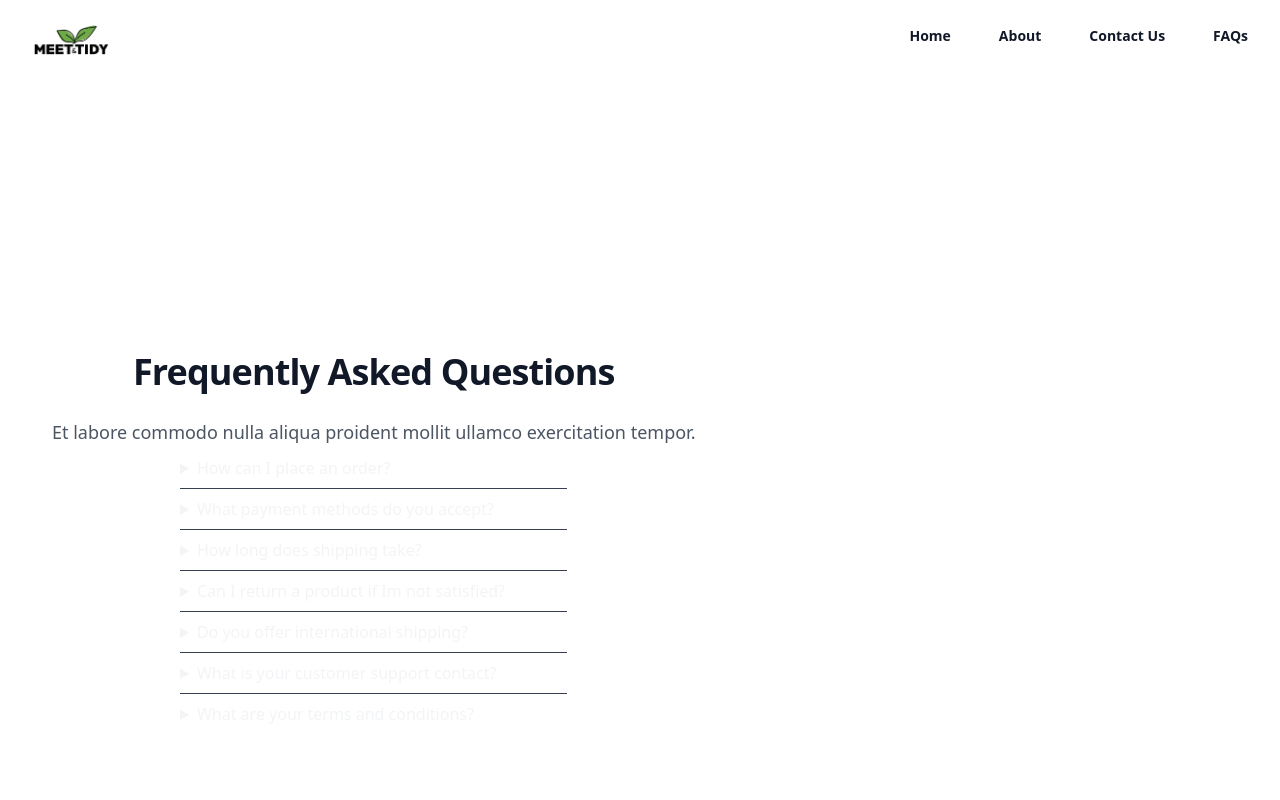
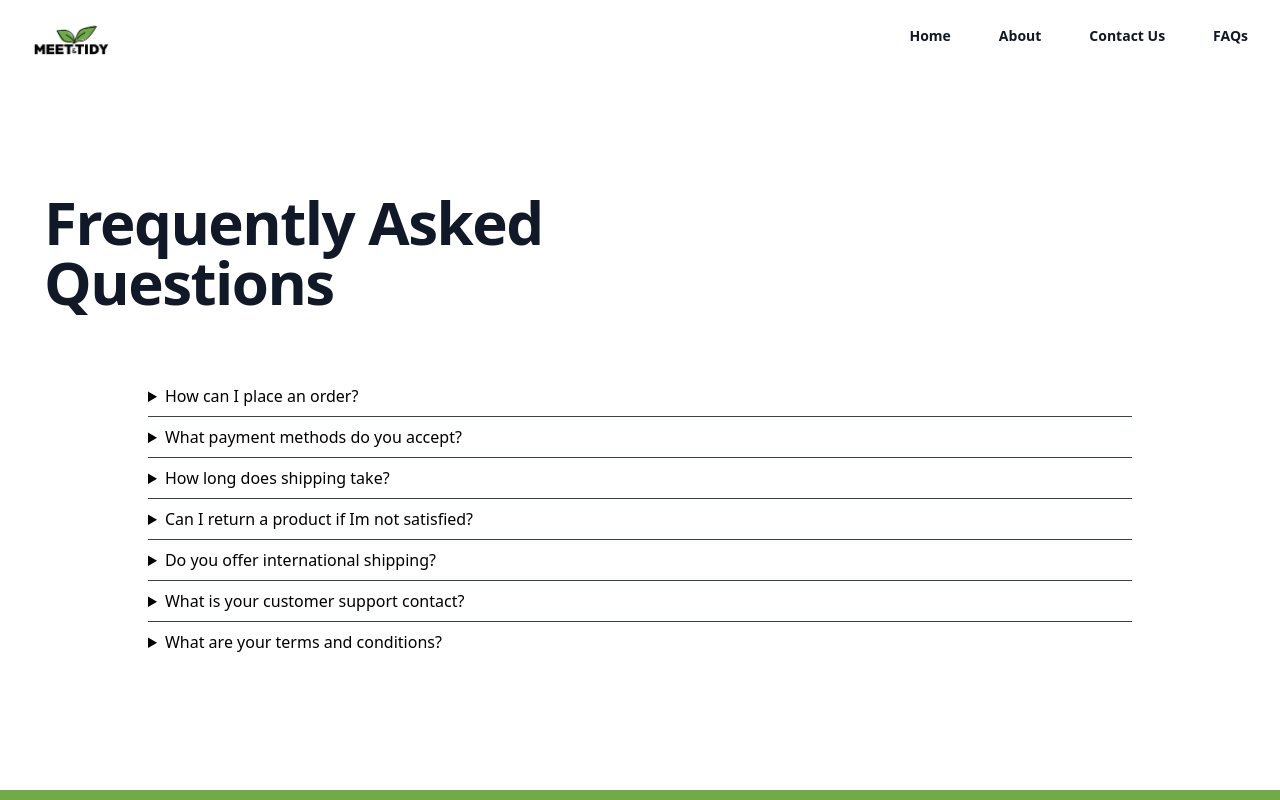
Before and after one commit to Meet-And-Tidy/meet_and_tidy_live_site, a React (Create React App) app: page /faqs in a window 1280 px wide. Shown: the top 800 px of the page. Built offline with nearby package versions, Linux system fonts and the light colour scheme.

Commit message:
Further page styling changes

```diff
--- a/src/common/Footer/Footer.jsx
+++ b/src/common/Footer/Footer.jsx
@@ -1,6 +1,6 @@
 const Footer = () => {
   return (
-    <footer className="inset-x-0 text-center w-full py-3 bg-[#71AB47]">
+    <footer className="inset-x-0 text-center w-full py-3 bg-[#71AB47] static bottom-0">
       {/* <nav className="-mb-6 columns-2 sm:flex sm:justify-center sm:space-x-12" aria-label="Footer">
         <div className="pb-6">
           <a href="faqs.html#" className="text-sm leading-6">Blog</a>
--- a/src/pages/About/About.jsx
+++ b/src/pages/About/About.jsx
@@ -4,7 +4,7 @@ const About = () => {
       <div className="isolate pb-32">
         <div className="relative isolate -z-10">
           <div className="absolute left-1/2 right-0 top-0 -z-10 -ml-24 transform-gpu overflow-hidden blur-3xl lg:ml-24 xl:ml-48" aria-hidden="true">
-          <div className="aspect-[801/1036] w-[50.0625rem] bg-gradient-to-tr from-[#ff80b5] to-[#9089fc] opacity-30"></div>
+            <div className="aspect-[801/1036] w-[50.0625rem] bg-gradient-to-tr from-[#9cff80] to-[#40d31f] opacity-30"></div>
           </div>
           <div className="overflow-hidden">
             <div className="mx-auto max-w-7xl px-6 pb-32">
--- a/src/pages/FAQs/FAQs.jsx
+++ b/src/pages/FAQs/FAQs.jsx
@@ -1,13 +1,16 @@
 const FAQs = () => {
   return (
-    <div className="container mx-auto mt-28 px-5 flex ">
-      <div className="text-gray-100 py-32 mb-16	 min-h-screen">
-        <div className="container flex flex-col justify-center align-center p-4 mx-auto md:p-8">
-          <div className="mx-auto max-w-2xl sm:text-center">
-            <h2 className="text-3xl font-bold tracking-tight text-gray-900 sm:text-4xl">Frequently Asked Questions</h2>
-            <p className="mt-6 text-lg leading-8 text-gray-600">Et labore commodo nulla aliqua proident mollit ullamco exercitation tempor.</p>
+    <div className="container mx-auto mt-28 px-5">
+      <div className="isolate pb-32">
+        <div className="relative isolate -z-10">
+          <div className="overflow-hidden">
+            <div className="mx-auto max-w-7xl px-6 pb-16">
+              <div className="mx-auto max-w-2xl gap-x-14 lg:mx-0 lg:flex lg:max-w-none lg:items-center">
+                <div className="w-full max-w-xl lg:shrink-0 xl:max-w-2xl">
+                  <h1 className="text-4xl font-bold tracking-tight text-gray-900 sm:text-6xl">Frequently Asked Questions</h1>
                 </div>
-
+              </div>
+            </div>
             <div className="flex flex-col divide-y sm:px-8 lg:px-12 xl:px-32 divide-gray-700">
               <details>
                 <summary className="py-2 outline-none cursor-pointer focus:underline">How can I place an order?</summary>
@@ -57,6 +60,7 @@ const FAQs = () => {
           </div>
         </div>
       </div>
+    </div>
   );
 };
 
```
Lines whose indentation alone changed are shown as unchanged.
